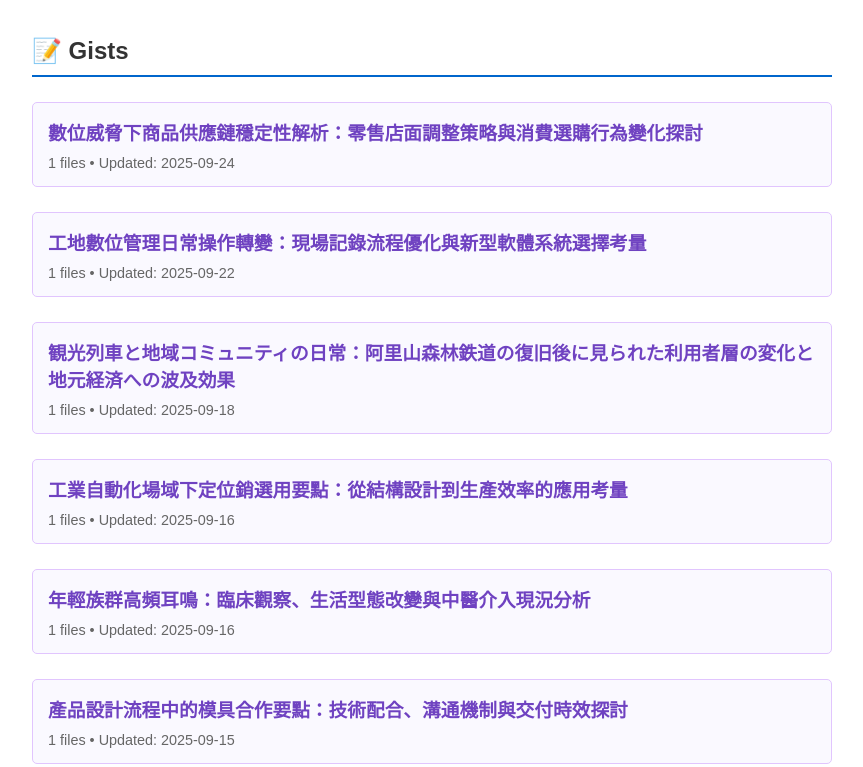
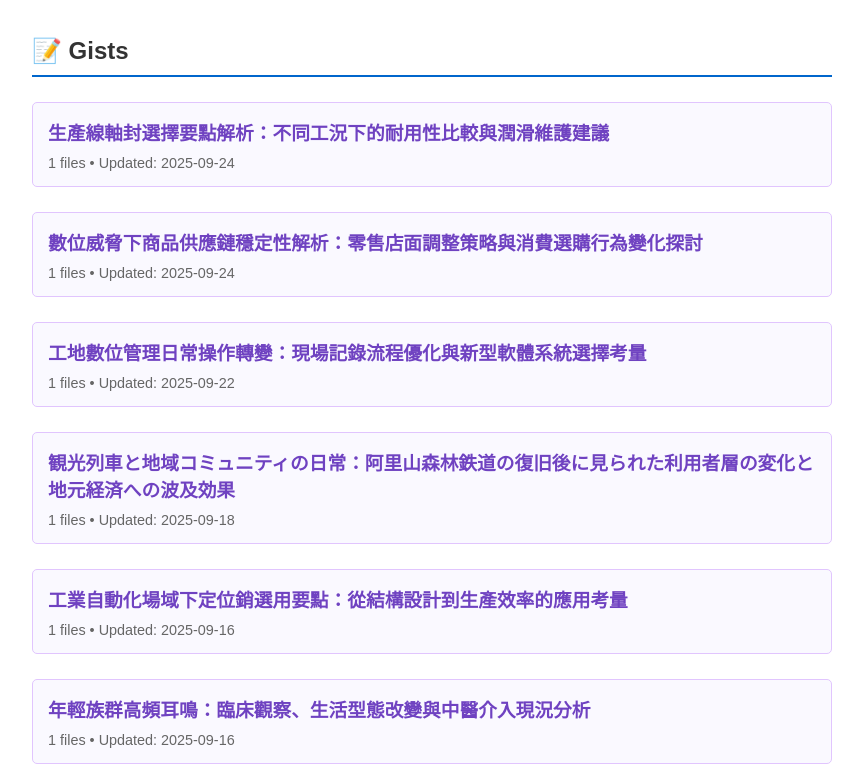
Before and after one commit to 1001ya/1001ya.github.io, a plain HTML site: page index.html in a window 1280 px wide. Shown: the part 1477-2244 px from the top of the page, without its empty margins (208-1071 px from the left). Drawn offline with Linux system fonts and the light colour scheme.

Commit message:
自動更新 Index.html - 文章目錄（包含Gist）

```diff
--- a/index.html
+++ b/index.html
@@ -73,6 +73,10 @@
 
     <div class="section">
         <h2>📝 Gists</h2>
+        <div class="gist-item">
+            <h3><a href="https://gist.github.com/1001ya/1f192d5cbe0dcb4da8d541b8a78a5d72" target="_blank">生產線軸封選擇要點解析：不同工況下的耐用性比較與潤滑維護建議</a></h3>
+            <div class="gist-meta">1 files • Updated: 2025-09-24</div>
+        </div>
         <div class="gist-item">
             <h3><a href="https://gist.github.com/1001ya/f9f4f7948ec0c5b9e22cf99eaedacfc0" target="_blank">數位威脅下商品供應鏈穩定性解析：零售店面調整策略與消費選購行為變化探討</a></h3>
             <div class="gist-meta">1 files • Updated: 2025-09-24</div>
@@ -160,7 +164,7 @@
     </div>
 
     <div class="footer">
-        <p>Total 35 items (14 articles, 21 gists) | Last updated: 2025-09-24 09:02:00</p>
+        <p>Total 36 items (14 articles, 22 gists) | Last updated: 2025-09-25 09:02:24</p>
     </div>
 </body>
 </html>
```
